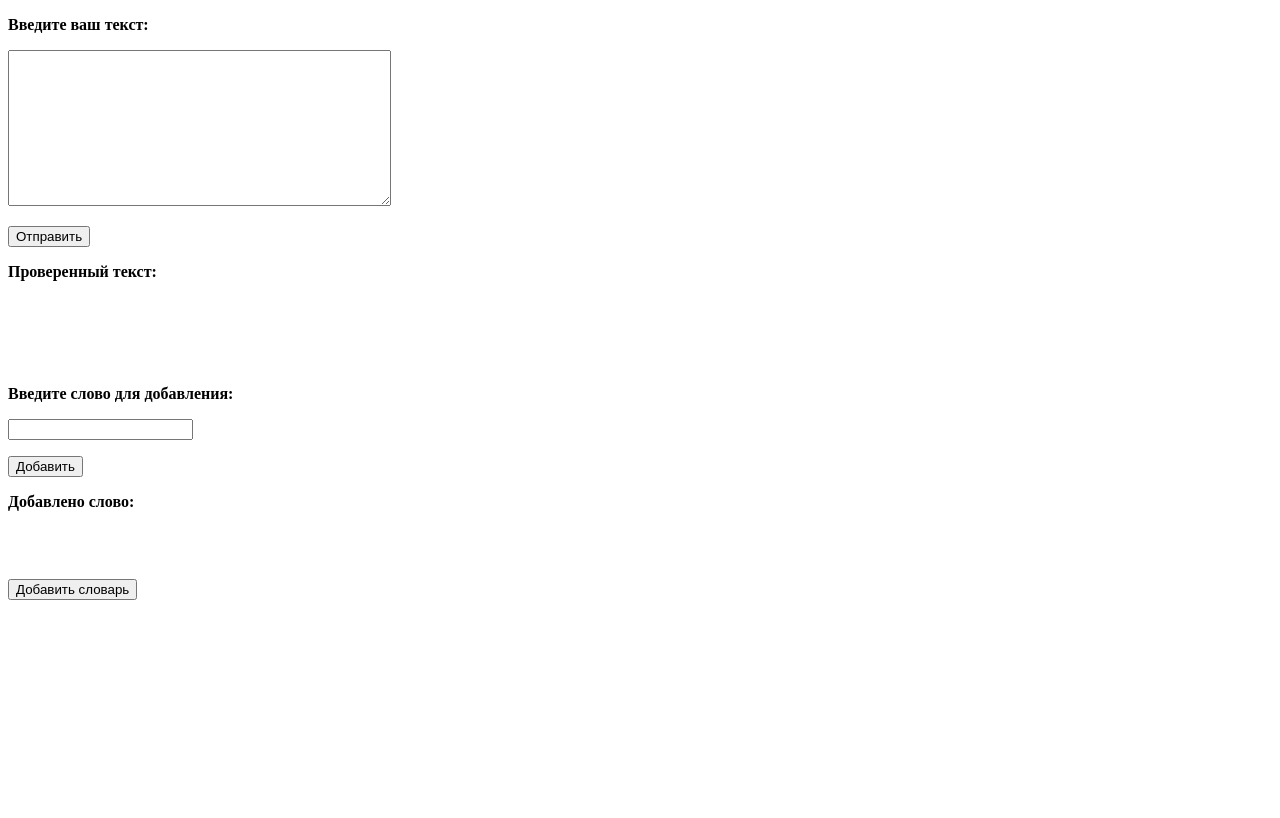
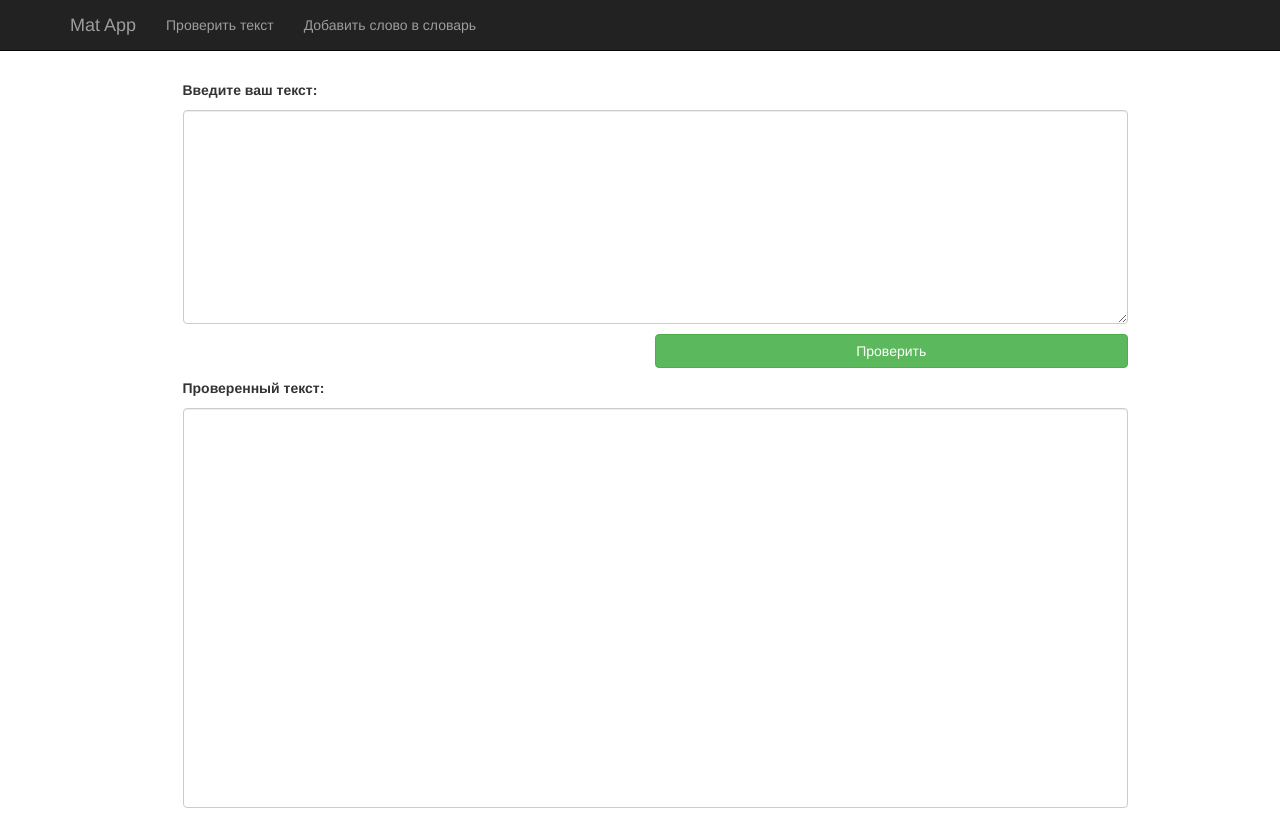
Before and after one commit to innarodin/Antimat, a Django app: page / in a window 1280 px wide. Before the commit the page ends 600 px from the top, so only its background shows below. Run offline with Django 3.2, Linux system fonts and the light colour scheme; some libraries are stand-ins or nearby versions.

Commit message:
add pages and styles

```diff
--- /dev/null
+++ b/MatApp/static/MatApp/style.css
@@ -0,0 +1,10 @@
+.main-content
+{
+    margin-top: 80px;
+}
+
+.checked-text
+{
+    overflow-y: scroll;
+    height: 400px;
+}
--- /dev/null
+++ b/MatApp/templates/MatApp/base.html
@@ -0,0 +1,69 @@
+{% load staticfiles %}
+
+<!DOCTYPE html>
+<html lang="en">
+  <head>
+    <meta charset="utf-8">
+    <meta http-equiv="X-UA-Compatible" content="IE=edge">
+    <meta name="viewport" content="width=device-width, initial-scale=1">
+    <!-- The above 3 meta tags *must* come first in the head; any other head content must come *after* these tags -->
+    <meta name="description" content="">
+    <meta name="author" content="">
+
+    <title>{% block title %}    {% endblock %}</title>
+
+    <!-- Bootstrap core CSS -->
+    <link href="https://maxcdn.bootstrapcdn.com/bootswatch/3.3.7/readable/bootstrap.min.css" rel="stylesheet">
+
+    <!-- IE10 viewport hack for Surface/desktop Windows 8 bug -->
+    {#  <link href="../../assets/css/ie10-viewport-bug-workaround.css" rel="stylesheet">#}
+
+    <!-- Custom styles for this template -->
+    <link href="{% static 'MatApp/style.css' %}" rel="stylesheet">
+
+
+    <!-- HTML5 shim and Respond.js for IE8 support of HTML5 elements and media queries -->
+    <!--[if lt IE 9]>
+      <script src="https://oss.maxcdn.com/html5shiv/3.7.3/html5shiv.min.js"></script>
+      <script src="https://oss.maxcdn.com/respond/1.4.2/respond.min.js"></script>
+    <![endif]-->
+  </head>
+
+  <body>
+
+    <nav class="navbar navbar-inverse navbar-fixed-top">
+      <div class="container">
+        <div class="navbar-header">
+          <button type="button" class="navbar-toggle collapsed" data-toggle="collapse" data-target="#navbar" aria-expanded="false" aria-controls="navbar">
+            <span class="sr-only">Toggle navigation</span>
+            <span class="icon-bar"></span>
+            <span class="icon-bar"></span>
+            <span class="icon-bar"></span>
+          </button>
+          <a class="navbar-brand" href="{% url 'home' %}">Mat App</a>
+        </div>
+        <div id="navbar" class="collapse navbar-collapse">
+          <ul class="nav navbar-nav">
+            <li><a href="{% url 'home' %}">Проверить текст</a></li>
+            <li><a href="{% url 'addingWord' %}">Добавить слово в словарь</a></li>
+          </ul>
+        </div><!--/.nav-collapse -->
+      </div>
+    </nav>
+
+    <div class="container main-content">
+
+        {% block content %}
+
+        {% endblock %}
+
+    </div><!-- /.container -->
+
+
+    <!-- Bootstrap core JavaScript
+    ================================================== -->
+    <!-- Placed at the end of the document so the pages load faster -->
+    <script src="https://ajax.googleapis.com/ajax/libs/jquery/1.12.4/jquery.min.js"></script>
+    <script src="https://maxcdn.bootstrapcdn.com/bootstrap/3.3.7/js/bootstrap.min.js"></script>
+  </body>
+</html>
--- a/MatApp/templates/MatApp/home.html
+++ b/MatApp/templates/MatApp/home.html
@@ -1,42 +1,31 @@
-<!DOCTYPE html>
-<html lang="en">
-  <head>
-      <meta charset="utf-8">
-      <title>Mat App</title>
-  </head>
+{% extends 'MatApp/base.html' %}
 
-  <body>
-  <form action="/check" method="post">
-      {% csrf_token %}
-    <p><b>Введите ваш текст:</b></p>
-    <p><textarea rows="10" cols="45" name="text">
+{% block title %}
+Mat App
+{% endblock %}
 
+{% block content %}
 
-    </textarea></p>
-    <p><input type="submit" value="Отправить"></p>
-  </form>
-<p><b>Проверенный текст:</b></p>
-{{ text }}
+    <div class="container">
+        <div class="row" id="textToCheck">
+            <div class="col-md-10 col-md-offset-1">
+                <form action="/check" method="post">
+                  {% csrf_token %}
+                    <p><b>Введите ваш текст:</b></p>
+                    <p><textarea class="form-control" rows="10" cols="45" name="text"></textarea></p>
+                    <div class="row">
+                        <p class="col-md-12"><input class="col-md-6 col-md-offset-6 btn btn-success"type="submit" value="Проверить"></p>
+                    </div>
 
-     <br>
-     <br>
-     <br>
-     <br>
+                </form>
+            </div>
+        </div>
+        <div class="row" id="checkedText">
+            <div class="col-md-10 col-md-offset-1" >
+                <p><b>Проверенный текст:</b></p>
+                <p><div class="form-control checked-text">{{ text |safe }}</div></p>
+            </div>
+        </div>
+    </div>
 
-  <form action="/addWord" method="post">
-      {% csrf_token %}
-     <p><b>Введите слово для добавления:</b></p>
-     <p><input type="text" name = "word"></p>
-     <p><input type="submit" value="Добавить"></p>
-      <p><b>Добавлено слово:</b></p>
-{{ newWord }}
-  </form>
-
-    <br>
-     <br>
-
-  <form action="/addDict" >
-     <p><input type="submit" value="Добавить словарь"></p>
-  </form>
-  </body>
-</html>
+{% endblock %}
--- a/MatApp/urls.py
+++ b/MatApp/urls.py
@@ -6,4 +6,5 @@ urlpatterns = [
     url(r'^check$', views.check, name='check'),
     url(r'^addWord', views.addWord, name='addWord'),
     url(r'^addDict', views.jsonSave, name='addDict'),
+    url(r'^addingWord', views.addingWord, name='addingWord'),
 ]
--- a/MatApp/views.py
+++ b/MatApp/views.py
@@ -60,3 +60,6 @@ def addWord(request):
         return render(request, "MatApp/home.html", context)
     else:
         return HttpResponse('Error')
+
+def addingWord(request):
+    return render(request, 'MatApp/addingWord.html')
```
Also changed, not shown: MatApp/templates/MatApp/addingWord.html (added, +33 -0 lines).
